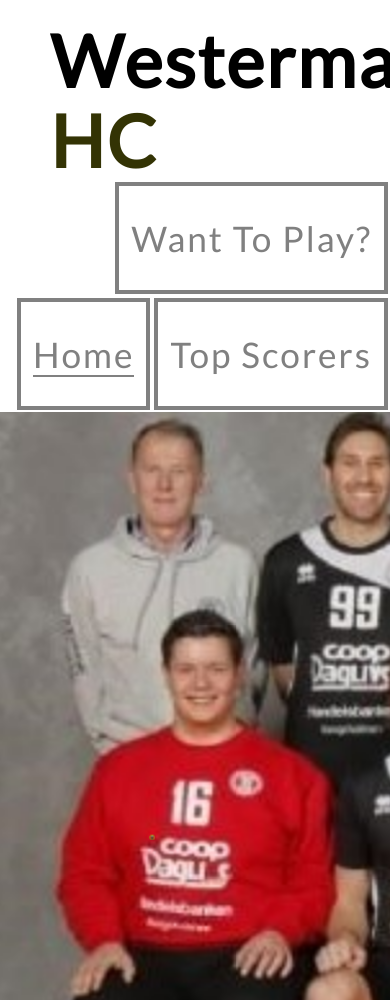
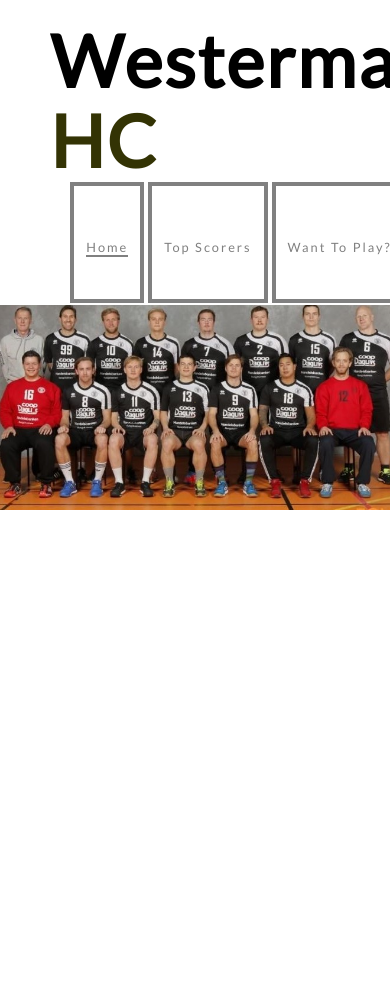
Before and after one commit to Smiding/Proj1, a plain HTML site: page index.html in a window 390 px wide. Shown: the top 1000 px of the page. Drawn offline with Linux system fonts and the light colour scheme.

Commit message:
fixed background img and added medie queris

```diff
--- a/css/style.css
+++ b/css/style.css
@@ -69,13 +69,11 @@ span {
 
 #hero {
 
-    height: 850px;
-    width: 100%;
+  height: 50vw;
+  width: 100vw;
   background-image: url('../images/lag-bild.jpg');
-    background-repeat: no-repeat;
   background-size: cover;
   display: flex;
-    flex-direction: column;
   justify-content: center;
   align-items: center;
   animation-name: hero-zoom;
@@ -84,6 +82,8 @@ span {
 
 
 }
+
+
 
 @keyframes hero-zoom {
     from{
@@ -266,3 +266,39 @@ footer {
   button[type="submit"]:hover {
     background-color: black;
   }
+
+  /* Media*/
+
+    @media screen and (max-width: 1258px) {
+
+        header {display: grid;}
+        nav {
+            display: flex;
+            justify-content: center;
+        }
+        nav li {
+            font-size: 0,8em;
+        }
+    }
+
+    @media only screen and (max-width: 658px) {
+
+        nav ul li a {
+          font-size: 0.8rem;
+        }
+        nav {
+          justify-content: center;
+        }
+      }
+
+      @media screen and (max-width: 768px) {
+        #team-logo {
+          width: 100px;
+        }
+      }
+
+      @media screen and (max-width: 480px) {
+        #team-logo {
+          width: 50px;
+        }
+      }
--- a/index.html
+++ b/index.html
@@ -34,11 +34,11 @@
     </header>
     <section id="hero-outer">
         <div id="hero">
-        <div >
+
             <img src="images/logo.png" alt="team-logo" id="team-logo">
         </div>
 
-        </div>
+
     </section>
     <section id="text">
         <div id="history">
```
Also changed, not shown: 1 other file. Lines whose indentation alone changed are shown as unchanged.
